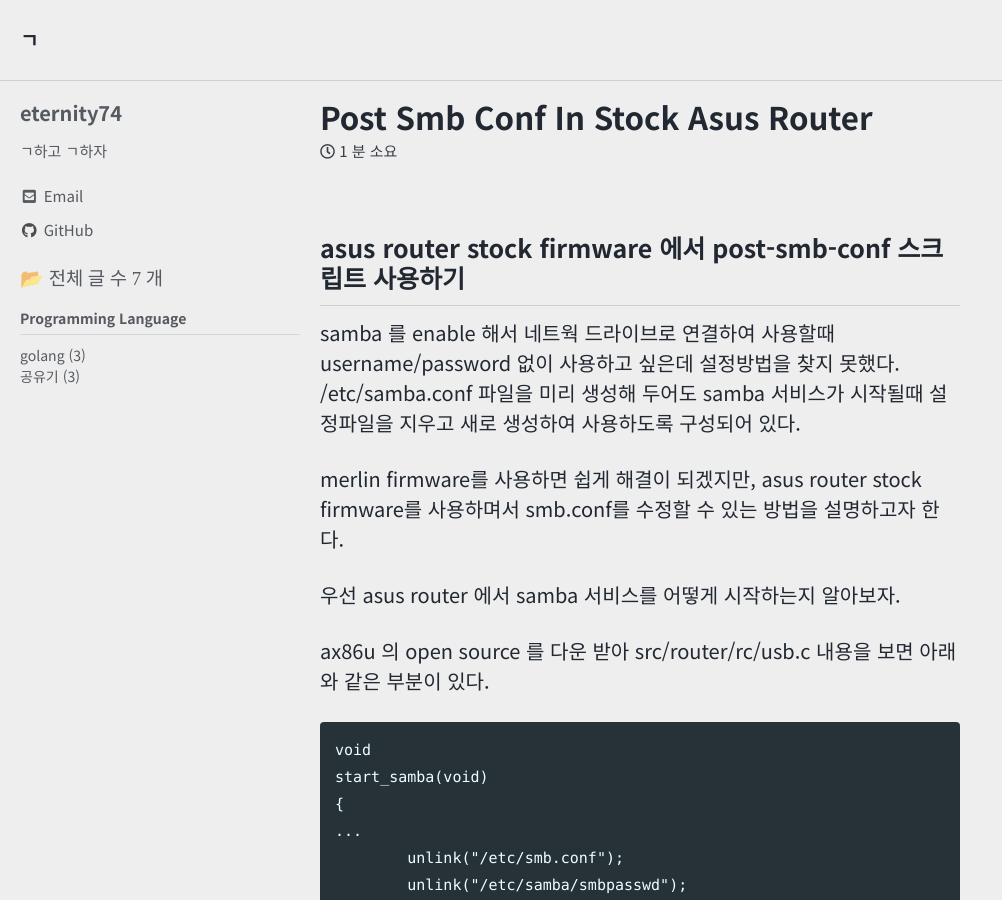
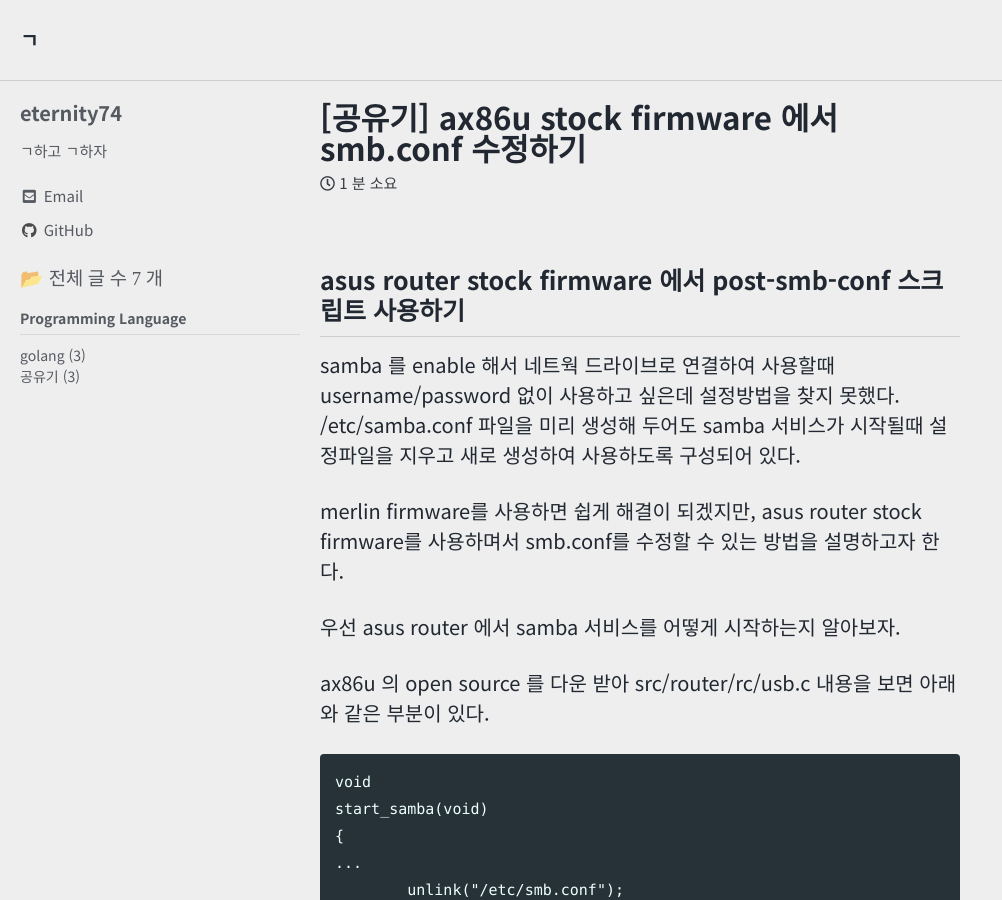
Before and after one commit to eternity74/eternity74.github.io, a Jekyll site: the page built from _posts/2023-02-23-post-smb-conf-in-stock-asus-router.md, in a window 1280 px wide and 900 px high. Shown: the whole window, without its empty margins (0-1002 px from the left). Built offline with Jekyll 4.4.1, drawn with Linux system fonts in a browser that asks for light colours; cached includes are drawn as plain includes; comment, search, counter and statistics services are not loaded.

Commit message:
Update 2023-02-23-post-smb-conf-in-stock-asus-router.md

```diff
--- a/_posts/2023-02-23-post-smb-conf-in-stock-asus-router.md
+++ b/_posts/2023-02-23-post-smb-conf-in-stock-asus-router.md
@@ -1,6 +1,7 @@
 ---
 published: true
 categories: router
+title: '[공유기] ax86u stock firmware 에서 smb.conf 수정하기'
 ---
 ## asus router stock firmware 에서 post-smb-conf 스크립트 사용하기
 
```
